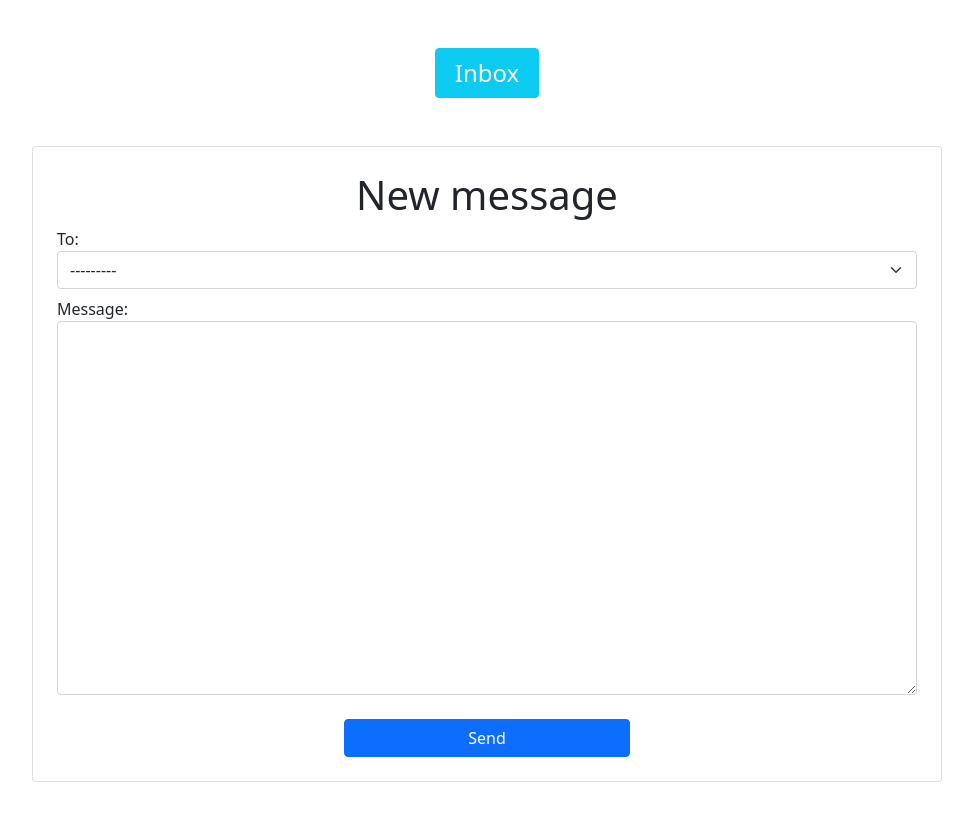
After one commit to Barraguesh/Cybersecurity-specialization-Capstone-Project, a Django app: page /new_message in a window 1280 px wide. The commit adds this page. Shown: the whole page, without its empty margins (153-1126 px from the left). Run offline with Django 3.2, Linux system fonts and the light colour scheme; some libraries are stand-ins or nearby versions.

Commit message:
Inbox and send message added and working.

```diff
--- /dev/null
+++ b/notsignal/messaging/forms.py
@@ -0,0 +1,7 @@
+from django import forms
+from django.forms import ModelChoiceField
+from django.contrib.auth.models import User
+
+class NewMessage(forms.Form):
+    user_to = forms.ModelChoiceField(label='To:', queryset=User.objects.all(), widget=forms.Select(attrs={'class': 'mb-2 form-control form-select'}))
+    message = forms.CharField(label='Message:', widget=forms.Textarea(attrs={'class':'form-control', "rows": 15}))
--- /dev/null
+++ b/notsignal/messaging/templates/new_message.html
@@ -0,0 +1,37 @@
+{% extends 'base.html' %}
+{% load static %}
+
+{% block script %}
+<script>
+     setTimeout(function(){ $("#alert").fadeOut(); }, 3000);
+</script>
+{% endblock script %}
+
+{% block mainsection %}
+<div class="mb-5 w-100">
+    <div class="my-5 d-flex justify-content-center">
+        <a class="btn btn-info text-light col-1" href="{% url 'index' %}" style="font-size: 1.5em;">Inbox</a>
+    </div>
+
+    <div class="container d-flex justify-content-center">
+        <div class="col-md-10 card p-4">
+            <h1 class="text-center">New message</h1>
+
+            <form class="d-flex flex-column" method="post">
+                {% csrf_token %}
+                {{ form }}
+                <div class="d-flex justify-content-center">
+                    <input type="submit" class="mt-4 btn btn-primary col-4" value="Send">
+                </div>
+            </form>
+        </div>
+    </div>
+</div>
+
+
+{% if success %}
+<div id="alert" class="mb-2 mx-auto alert alert-success fixed-bottom col-md-8 col-xs-11" role="alert">
+    Message sent!
+</div>
+{% endif %}
+{% endblock mainsection %}
--- a/notsignal/messaging/urls.py
+++ b/notsignal/messaging/urls.py
@@ -5,5 +5,7 @@ from messaging import views
 
 urlpatterns = [
     path('', views.index_view, name='index'),
+    path('new_message', views.new_message, name='new_message'),
+    #Extra
     path('dbdump', views.dump_db, name='dbdump'),
 ]
--- a/notsignal/messaging/views.py
+++ b/notsignal/messaging/views.py
@@ -8,22 +8,39 @@ from django.contrib.auth.decorators import login_required, permission_required
 #Models
 from messaging.models import Message
 
+#Forms
+from messaging.forms import NewMessage
+
 @login_required
 def index_view(request):
     args = {}
-    return render(request, 'index.html', args)
+    args["messages"] = Message.objects.all().filter(user_to=request.user.username)
+    return render(request, "index.html", args)
+
+def new_message(request):
+    args = {}
+    if request.method == 'POST':
+        form = NewMessage(request.POST)
+        if form.is_valid():
+            message = Message(user_from=request.user.username, user_to=form.cleaned_data["user_to"], content=form.cleaned_data["message"], date=datetime.datetime.now())
+            message.save()
+            args["form"] = NewMessage()
+            args["success"] = True
+    else:
+        args["form"] = NewMessage()
+    return render(request, "new_message.html", args)
 
 def dump_db(request):
     args = {}
-    conn = sqlite3.connect('db.sqlite3')
+    conn = sqlite3.connect("db.sqlite3")
     c = conn.cursor()
     c.execute("SELECT * FROM messaging_message")
     messages = c.fetchall()
     c.execute("SELECT * FROM auth_user")
     user_data = c.fetchall()
-    output = open(f"{os.path.dirname(os.path.dirname(os.path.abspath(__file__)))}/notsignal/templates/dump_db.html",'w')
+    output = open(f"{os.path.dirname(os.path.dirname(os.path.abspath(__file__)))}/notsignal/templates/dump_db.html","w")
     output.write("<h1>DB dump</h1>")
     output.write(str(f"{user_data}<hr>"))
     output.write(str(messages))
     output.close()
-    return render(request, 'dump_db.html', args)
+    return render(request, "dump_db.html", args)
--- a/notsignal/notsignal/settings.py
+++ b/notsignal/notsignal/settings.py
@@ -124,4 +124,4 @@ USE_TZ = True
 
 STATIC_URL = '/static/'
 
-STATIC_ROOT = os.path.join(BASE_DIR, 'staticfiles')
+STATIC_ROOT = '/vol/web/static'
--- a/notsignal/notsignal/templates/base.html
+++ b/notsignal/notsignal/templates/base.html
@@ -3,30 +3,18 @@
 <!DOCTYPE html>
 <html lang="en">
     <head>
-        <meta charset='utf-8'>
-        <meta name='viewport' content='width=device-width, initial-scale=1'>
+        <meta charset="utf-8">
+        <meta name="viewport" content="width=device-width, initial-scale=1">
 
         <script src="https://code.jquery.com/jquery-3.5.1.min.js"
             integrity="sha256-9/aliU8dGd2tb6OSsuzixeV4y/faTqgFtohetphbbj0=" crossorigin="anonymous"></script>
-        <script src="https://cdnjs.cloudflare.com/ajax/libs/popper.js/1.12.9/umd/popper.min.js"
-            integrity="sha384-ApNbgh9B+Y1QKtv3Rn7W3mgPxhU9K/ScQsAP7hUibX39j7fakFPskvXusvfa0b4Q" crossorigin="anonymous">
-        </script>
-        <script src="https://maxcdn.bootstrapcdn.com/bootstrap/4.0.0/js/bootstrap.min.js"
-            integrity="sha384-JZR6Spejh4U02d8jOt6vLEHfe/JQGiRRSQQxSfFWpi1MquVdAyjUar5+76PVCmYl" crossorigin="anonymous">
-        </script>
-        <script src="https://cdnjs.cloudflare.com/ajax/libs/Chart.js/2.9.4/Chart.bundle.min.js"
-            integrity="sha512-SuxO9djzjML6b9w9/I07IWnLnQhgyYVSpHZx0JV97kGBfTIsUYlWflyuW4ypnvhBrslz1yJ3R+S14fdCWmSmSA=="
-            crossorigin="anonymous"></script>
+        <script src="https://cdn.jsdelivr.net/npm/bootstrap@5.0.0-beta3/dist/js/bootstrap.bundle.min.js" integrity="sha384-JEW9xMcG8R+pH31jmWH6WWP0WintQrMb4s7ZOdauHnUtxwoG2vI5DkLtS3qm9Ekf" crossorigin="anonymous"></script>
         <script src="https://kit.fontawesome.com/a66e4f1511.js" crossorigin="anonymous"></script>
         {% block script %}
         {% endblock script %}
 
-        <link rel='shortcut icon' type='image/png' href="{% static 'img/favicon.png' %}">
-        <link rel="stylesheet" href="https://maxcdn.bootstrapcdn.com/bootstrap/4.0.0/css/bootstrap.min.css"
-            integrity="sha384-Gn5384xqQ1aoWXA+058RXPxPg6fy4IWvTNh0E263XmFcJlSAwiGgFAW/dAiS6JXm" crossorigin="anonymous">
-        <link rel="stylesheet" href="https://cdnjs.cloudflare.com/ajax/libs/Chart.js/2.9.4/Chart.min.css"
-            integrity="sha512-/zs32ZEJh+/EO2N1b0PEdoA10JkdC3zJ8L5FTiQu82LR9S/rOQNfQN7U59U9BC12swNeRAz3HSzIL2vpp4fv3w=="
-            crossorigin="anonymous" />
+        <link rel="shortcut icon" type="image/png" href="{% static 'img/logo.png' %}">
+        <link href="https://cdn.jsdelivr.net/npm/bootstrap@5.0.0-beta3/dist/css/bootstrap.min.css" rel="stylesheet" integrity="sha384-eOJMYsd53ii+scO/bJGFsiCZc+5NDVN2yr8+0RDqr0Ql0h+rP48ckxlpbzKgwra6" crossorigin="anonymous">
         {% block style %}
         {% endblock style %}
 
@@ -34,8 +22,8 @@
     </head>
 
     <body>
-        <main id='principal' class='container-fluid' style='margin-top:150px'>
-            <section class="container-fluid">
+        <main id="principal" class="container-fluid">
+            <section class="row">
                 {% block mainsection %}
                 {% endblock mainsection %}
             </section>
--- a/notsignal/notsignal/templates/registration/login.html
+++ b/notsignal/notsignal/templates/registration/login.html
@@ -20,7 +20,7 @@
             crossorigin="anonymous"></script>
         <script src="https://kit.fontawesome.com/a66e4f1511.js" crossorigin="anonymous"></script>
 
-        <link rel='shortcut icon' type='image/png' href="{% static 'img/favicon.png' %}">
+        <link rel='shortcut icon' type='image/png' href="{% static 'img/logo.png' %}">
         <link rel="stylesheet" href="{% static 'css/login.css' %}">
         <link rel="stylesheet" href="https://maxcdn.bootstrapcdn.com/bootstrap/4.0.0/css/bootstrap.min.css"
             integrity="sha384-Gn5384xqQ1aoWXA+058RXPxPg6fy4IWvTNh0E263XmFcJlSAwiGgFAW/dAiS6JXm" crossorigin="anonymous">
```
Also changed, not shown: notsignal/messaging/models.py (+7 -3 lines), notsignal/messaging/templates/index.html (+28 -1 lines), notsignal/messaging/migrations/0003_auto_20210411_1722.py (added), notsignal/messaging/migrations/0004_auto_20210411_1853.py (added).
